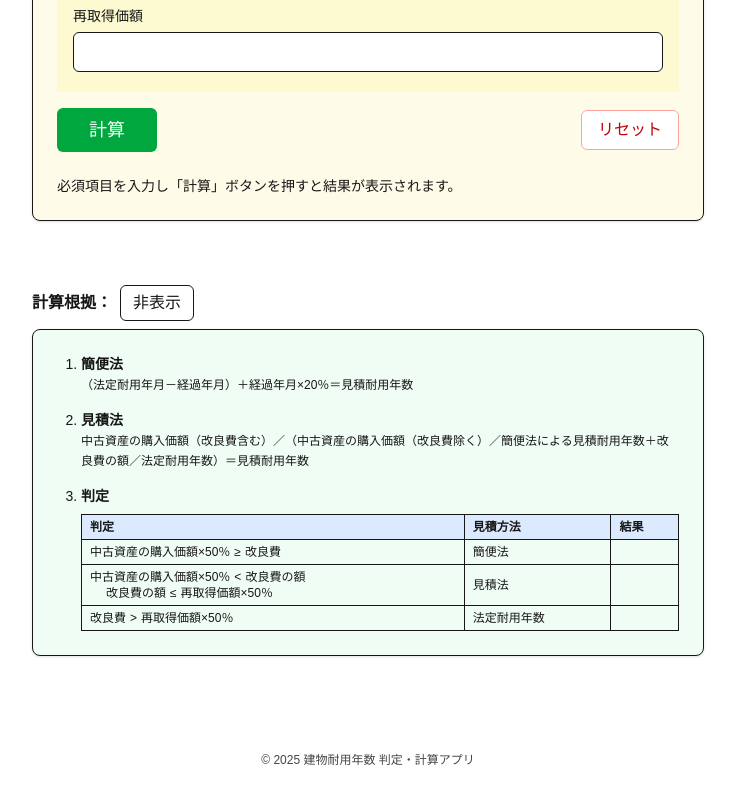
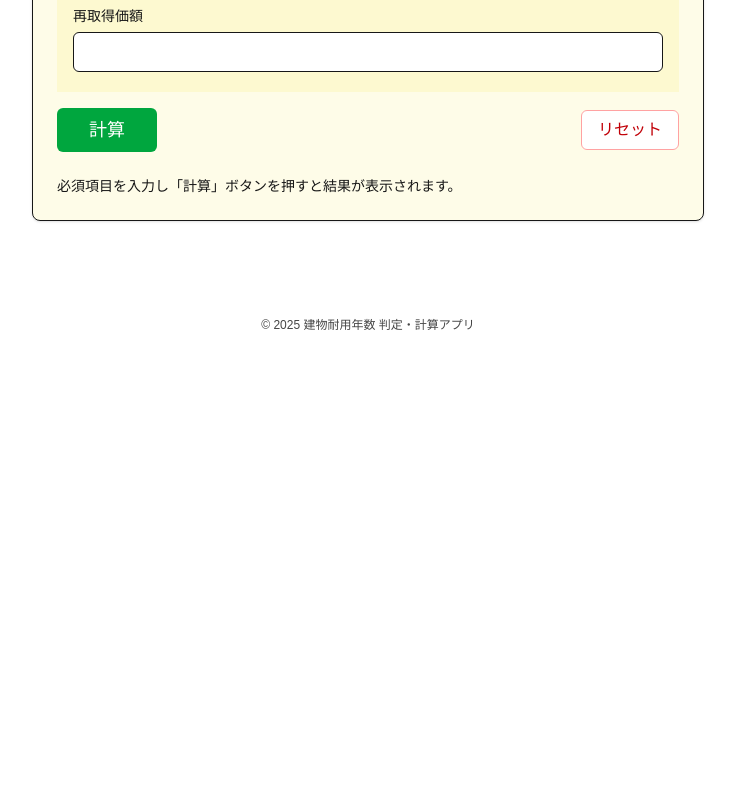
Before and after one commit to ryo8073/building-lifespan-calculator, a Next.js app: page / in a window 1280 px wide. Shown: the part 1039-1839 px from the top of the page, without its empty margins (272-1007 px from the left). After the commit the page ends 1404 px from the top, so only its background shows below. Built offline with nearby package versions, Linux system fonts and the light colour scheme.

Commit message:
不要な計算根拠パネル（LogicInfoPanel）をapp/page.tsxから削除

```diff
--- a/src/app/page.tsx
+++ b/src/app/page.tsx
@@ -3,7 +3,6 @@ import React from 'react';
 import { StatutoryLifespanForm } from '@/features/statutory-lifespan/components/StatutoryLifespanForm';
 import { useUsefulLifeStore } from '@/lib/store';
 import { UsedAssetCalculatorForm } from '@/features/used-asset-calculator/components/UsedAssetCalculatorForm';
-import { LogicInfoPanel } from '@/features/used-asset-calculator/components/LogicInfoPanel';
 
 export default function HomePage() {
   const setUsefulLifeEntry = useUsefulLifeStore((s) => s.setUsefulLifeEntry);
@@ -22,10 +21,6 @@ export default function HomePage() {
       <section className="w-full max-w-2xl mb-8">
         <UsedAssetCalculatorForm cardClassName="bg-yellow-50 dark:bg-yellow-900/20" inputGroupClassName="bg-yellow-100/60 dark:bg-yellow-900/40" />
       </section>
-      {/* 計算根拠パネル */}
-      <section className="w-full max-w-2xl mb-8">
-        <LogicInfoPanel cardClassName="bg-green-50 dark:bg-green-900/20" />
-      </section>
       <footer className="w-full max-w-2xl mt-8 text-xs text-muted-foreground text-center opacity-80">
         &copy; {new Date().getFullYear()} 建物耐用年数 判定・計算アプリ
       </footer>
```
